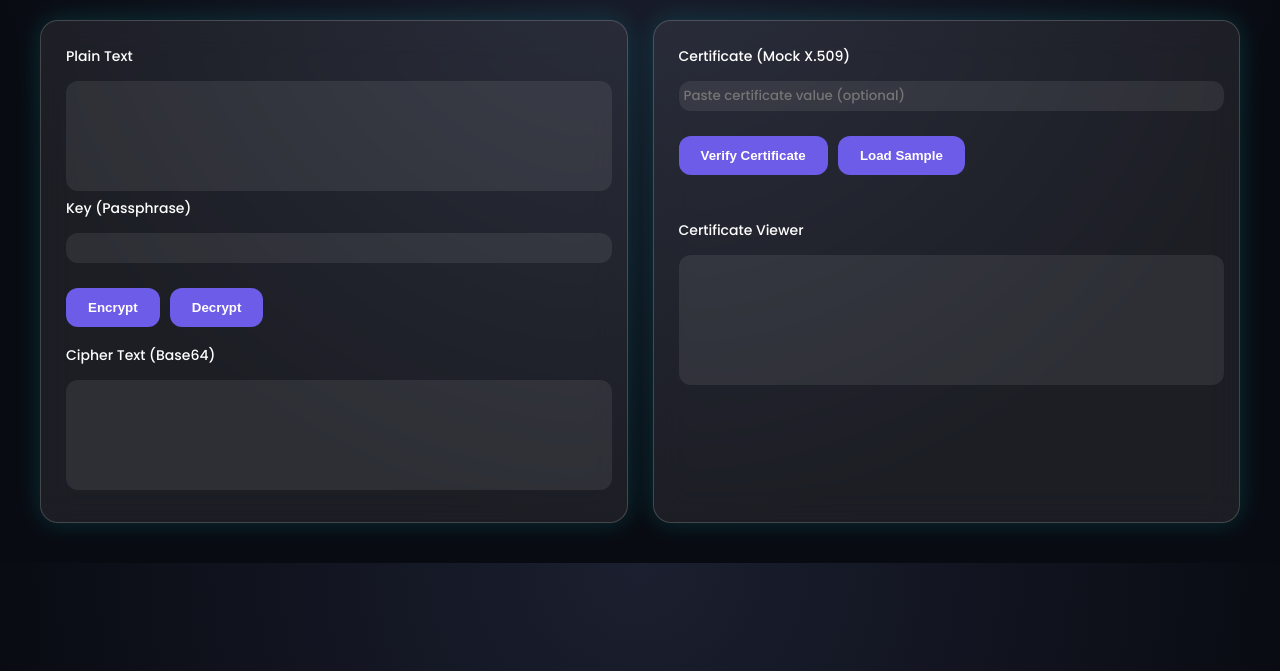
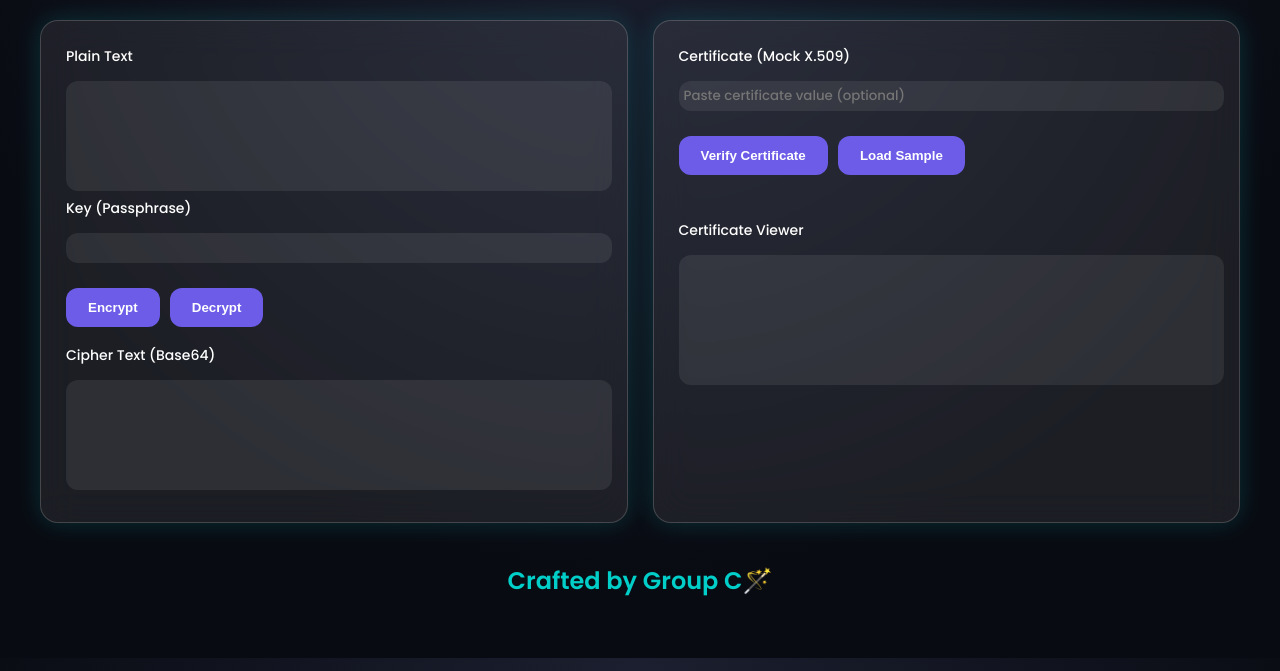
Before and after one commit to ShaimaAbdi/encryption-certificate-app, a plain HTML site: page index.html in a window 1280 px wide. Shown: the part 129-800 px from the top of the page. Drawn offline with Linux system fonts and the light colour scheme.

Commit message:
UI updated

```diff
--- a/index.html
+++ b/index.html
@@ -116,6 +116,13 @@
             margin-right: 4px;
             font-size: 14px;
         }
+
+    }
+    h2 {
+        text-align: center;
+        font-weight: 600;
+        margin-top: 40px;
+        color: var(--accent);
     }
 </style>
 </head>
@@ -158,9 +165,10 @@
 
         <div class="label" style="margin-top:20px;">Certificate Viewer</div>
         <textarea id="certViewer" rows="6" readonly></textarea>
+
     </div>
 </div>
-
+ <h2> Crafted by Group C🪄</h2>
 <script>
 // AES encrypt/decrypt using Web Crypto API (per MDN recommendation)
 // Source: MDN Web Crypto API usage guide
@@ -238,5 +246,7 @@ function loadSampleCert() {
 }
 </script>
 
+
+
 </body>
 </html>
```
